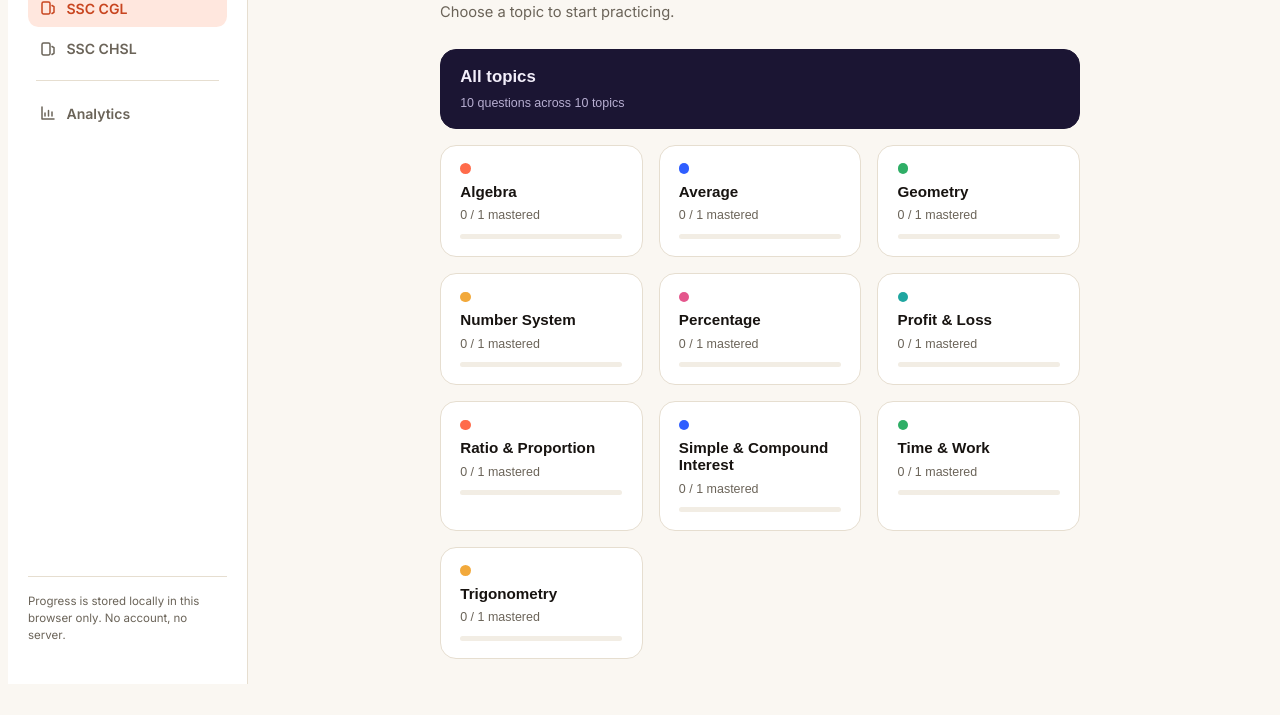
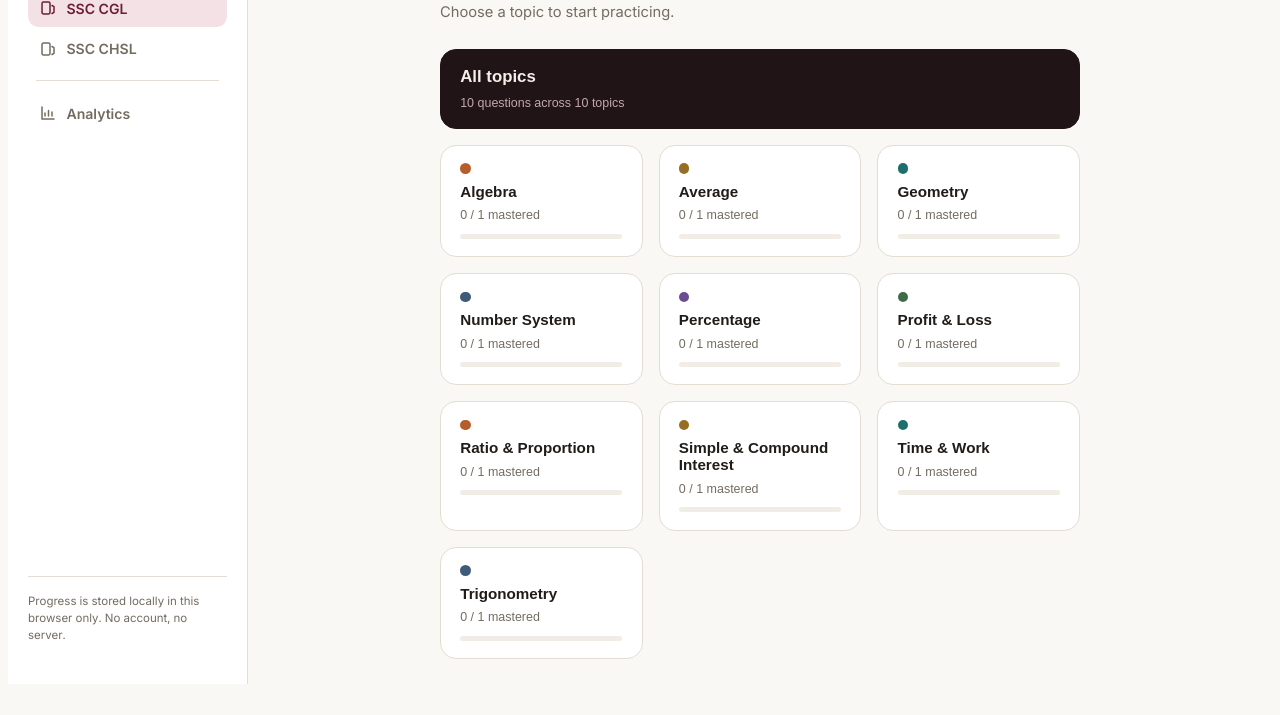
Before and after one commit to prateek1802/PYQ-Builder, a website built with Vite: page index.html in a window 1280 px wide. Shown: the part 124-839 px from the top of the page. Built offline with nearby package versions, Linux system fonts and the light colour scheme.

Commit message:
Color Palette Changed

```diff
--- a/src/app.ts
+++ b/src/app.ts
@@ -23,9 +23,10 @@ import type { ConfidenceLevel, ProgressMap, Question } from "./types";
 const STORAGE_KEY = "examforge:progress:v1";
 const OPTION_LETTERS = ["A", "B", "C", "D"] as const;
 
-// One confident accent color per topic. Assigned round-robin over the
-// sorted topic list for even spread across the fixed six-color palette.
-const TOPIC_PALETTE = ["#FF6B4A", "#2F5EFF", "#2FAE66", "#F2A93B", "#E4568C", "#1FA6A0"] as const;
+// One accent color per topic, pulled from a curated set of muted jewel
+// tones — same saturation/lightness family so they read as a considered
+// palette when scanning multiple cards, not a rainbow of unrelated hues.
+const TOPIC_PALETTE = ["#B65E2B", "#966D23", "#1D6F6B", "#3F5B7A", "#6B4C93", "#3F6B4A"] as const;
 
 function buildTopicColorMap(questions: Question[]): Map<string, string> {
   const topics = Array.from(new Set(questions.map((q) => q.topic))).sort();
--- a/src/styles.css
+++ b/src/styles.css
@@ -1,9 +1,11 @@
 /* ==========================================================================
    ExamForge — design tokens
-   Inspired by confident DTC/product landing pages: one bold accent color
-   owned per element (here, per topic — six accents cycle across topics),
-   big grotesk headlines, solid pill CTAs, and light/dark color-blocked
-   sections rather than one soft hue washed over everything.
+   One considered accent family, not a rainbow: a deep wine/burgundy
+   brand color, a warm near-black for dark panels (same temperature as
+   the brand accent, not an unrelated purple), and topic colors pulled
+   from a curated set of muted jewel tones — same saturation/lightness
+   range so a row of different topics still reads as one coherent
+   palette rather than default chart colors.
 
    Display: Space Grotesk (headlines, hero numerals, question text)
    Body:    Inter (UI chrome, prose)
@@ -11,29 +13,32 @@
    ========================================================================== */
 
 :root {
-  --surface: #faf7f2;
+  --surface: #faf8f4;
   --surface-raised: #ffffff;
-  --surface-sunken: #f2ede4;
-  --border-subtle: #e6ded0;
+  --surface-sunken: #f1ede6;
+  --border-subtle: #e4ddd1;
 
-  --ink: #171310;
-  --ink-muted: #6b6459;
+  --ink: #211c18;
+  --ink-muted: #746c60;
 
-  --ink-dark: #1b1533; /* the "dark band" tone — hero + shortcut panels */
-  --ink-dark-text: #f2eefa;
-  --ink-dark-text-muted: #b7aed1;
+  --ink-dark: #211417; /* warm near-black, same family as the wine accent */
+  --ink-dark-text: #f5efe9;
+  --ink-dark-text-muted: #c2a8ac;
 
-  --gain: #1f9d5c;
-  --gain-soft: #e1f5ea;
+  --gain: #2f7a4f;
+  --gain-soft: #e4f0e7;
 
-  --loss: #e2412f;
-  --loss-soft: #fce6e3;
+  --loss: #b23a2e;
+  --loss-soft: #f6e4e1;
+
+  --brand-accent: #8b2942;
+  --brand-accent-soft: #f3e1e6;
 
   --radius-card: 1.25rem;
   --radius-control: 0.65rem;
 
-  --shadow-sm: 0 1px 3px rgba(23, 19, 16, 0.06);
-  --shadow-md: 0 20px 40px rgba(23, 19, 16, 0.12);
+  --shadow-sm: 0 1px 3px rgba(33, 20, 23, 0.06);
+  --shadow-md: 0 20px 40px rgba(33, 20, 23, 0.12);
 
   --font-display: "Space Grotesk", ui-sans-serif, system-ui, sans-serif;
   --font-body: "Inter", ui-sans-serif, system-ui, sans-serif;
@@ -84,11 +89,6 @@ body {
    style: pill-highlighted active link) + a content column whose only
    child is the router-driven #view-root.
    ========================================================================== */
-
-:root {
-  --brand-accent: #ff6b4a;
-  --brand-accent-soft: #ffe7de;
-}
 
 .app-shell {
   display: flex;
@@ -171,7 +171,7 @@ body {
 
 .nav-link.is-active {
   background: var(--brand-accent-soft);
-  color: #c8451f;
+  color: #6b1f33;
 }
 
 .sidebar__divider {
@@ -296,8 +296,8 @@ body {
   width: fit-content;
   padding: 0.3rem 0.75rem;
   border-radius: 999px;
-  background: rgba(47, 174, 102, 0.18);
-  color: #6fe3a4;
+  background: rgba(63, 122, 79, 0.25);
+  color: #8fd4a8;
   font-size: 0.8rem;
   font-weight: 600;
 }
@@ -1007,7 +1007,7 @@ body {
   border: 1px solid var(--ink-dark);
 }
 .shortcut-solution .solution__title {
-  color: var(--topic-color, #ff6b4a);
+  color: var(--topic-color, var(--brand-accent));
 }
 .shortcut-solution .solution__body p {
   color: var(--ink-dark-text-muted);
```
Also changed, not shown: 1 other file.
